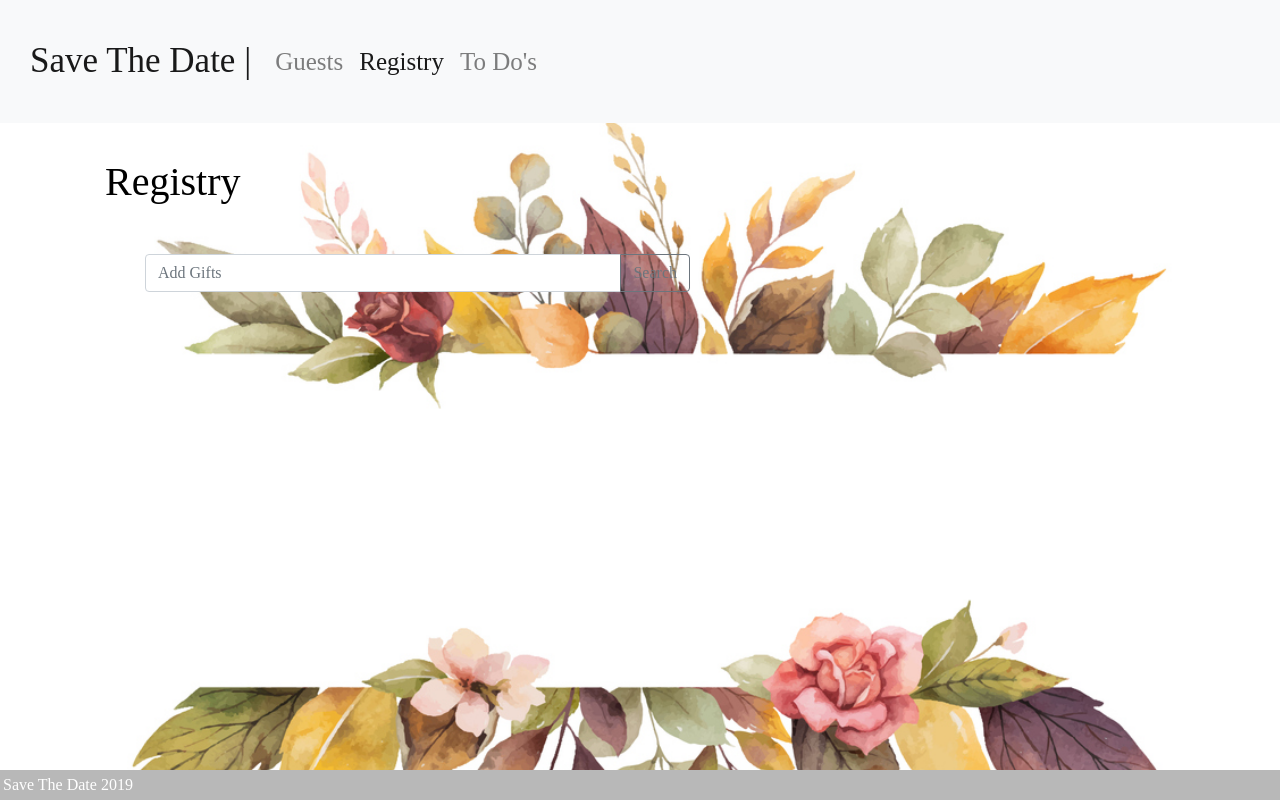
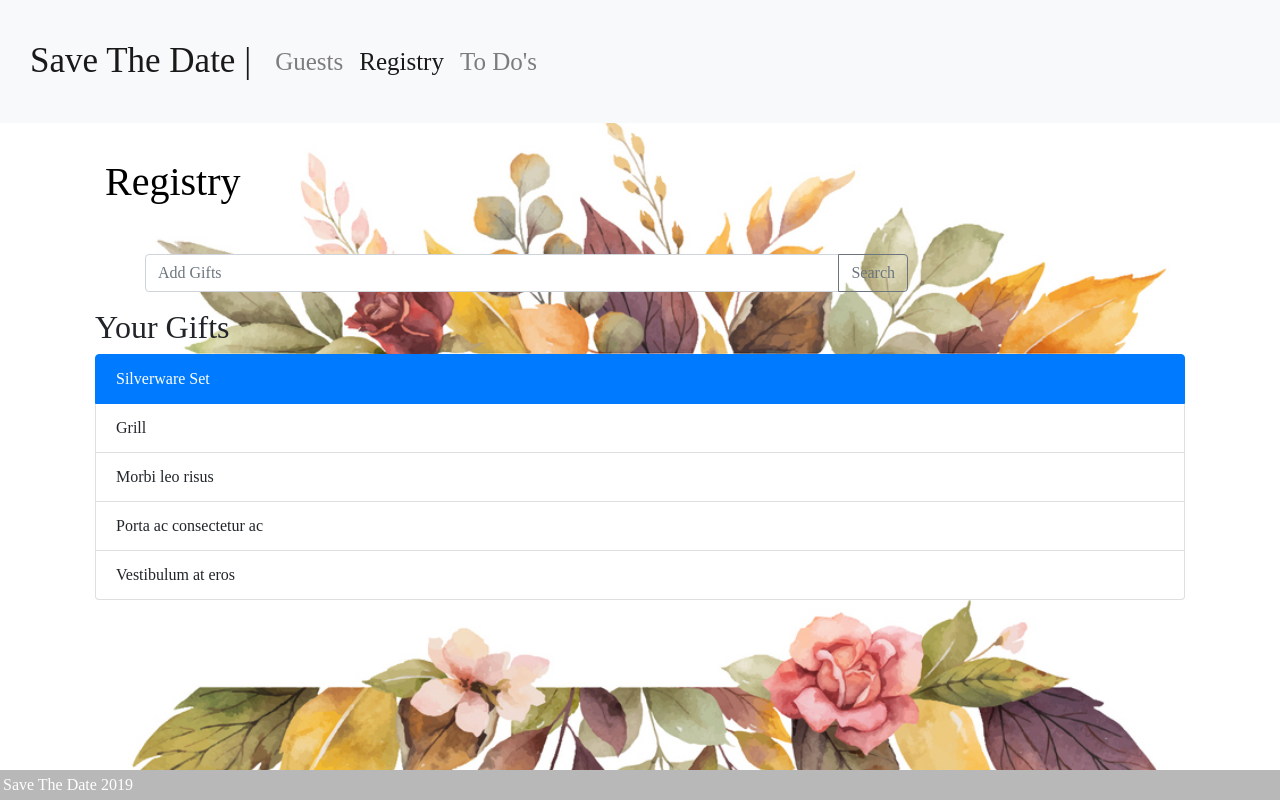
Before and after one commit to tawnfran/Project3, a React (Create React App) app in the folder client/: page /registry in a window 1280 px wide. Built offline with nearby package versions, Linux system fonts and the light colour scheme; the HTML template or start-up script is replaced by a standard one; a web font is replaced by a local one.

Commit message:
registry page edits

```diff
--- a/client/src/index.css
+++ b/client/src/index.css
@@ -49,3 +49,7 @@ h1 {
 
 
 }
+
+#registryInput {
+  width: 70%;
+}
--- a/client/src/pages/registry.js
+++ b/client/src/pages/registry.js
@@ -23,11 +23,21 @@ function registry() {
     return (
       <div className="container">
         <h1>Registry</h1>
-        <div className="input-group mb-3">
+        <div className="input-group mb-3" id="registryInput">
         <input type="text" className="form-control" placeholder="Add Gifts" aria-label="Add Gifts" aria-describedby="button-addon2"/>
         <div className="input-group-append">
       <button className="btn btn-outline-secondary" type="button" id="button-addon2">Search</button>
     </div>
+    </div>
+    <div>
+      <h2>Your Gifts</h2>
+      <ul class="list-group">
+    <li class="list-group-item active">Silverware Set</li>
+    <li class="list-group-item">Grill</li>
+    <li class="list-group-item">Morbi leo risus</li>
+    <li class="list-group-item">Porta ac consectetur ac</li>
+    <li class="list-group-item">Vestibulum at eros</li>
+    </ul>
     </div>
 
       </div>
```
